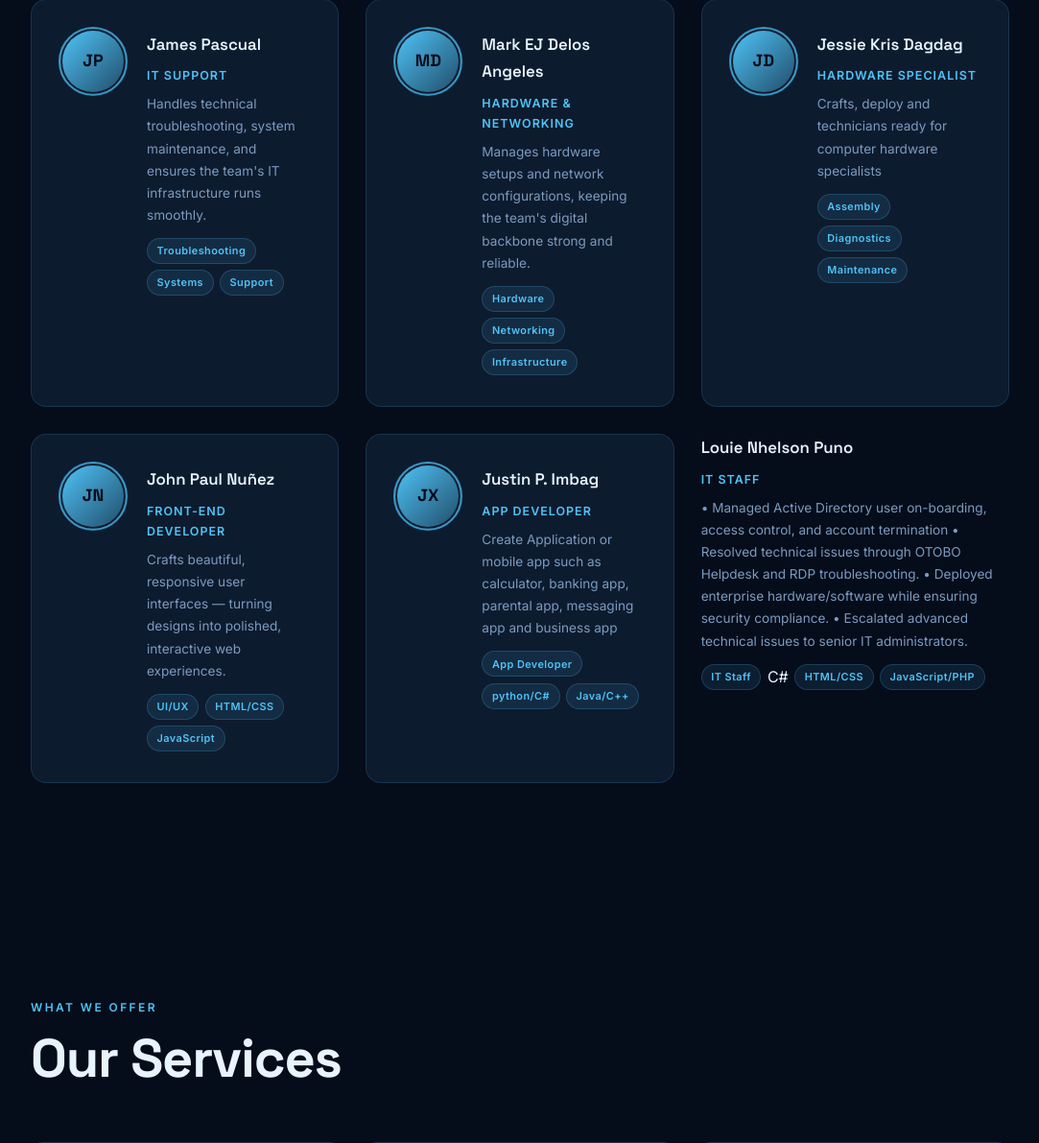
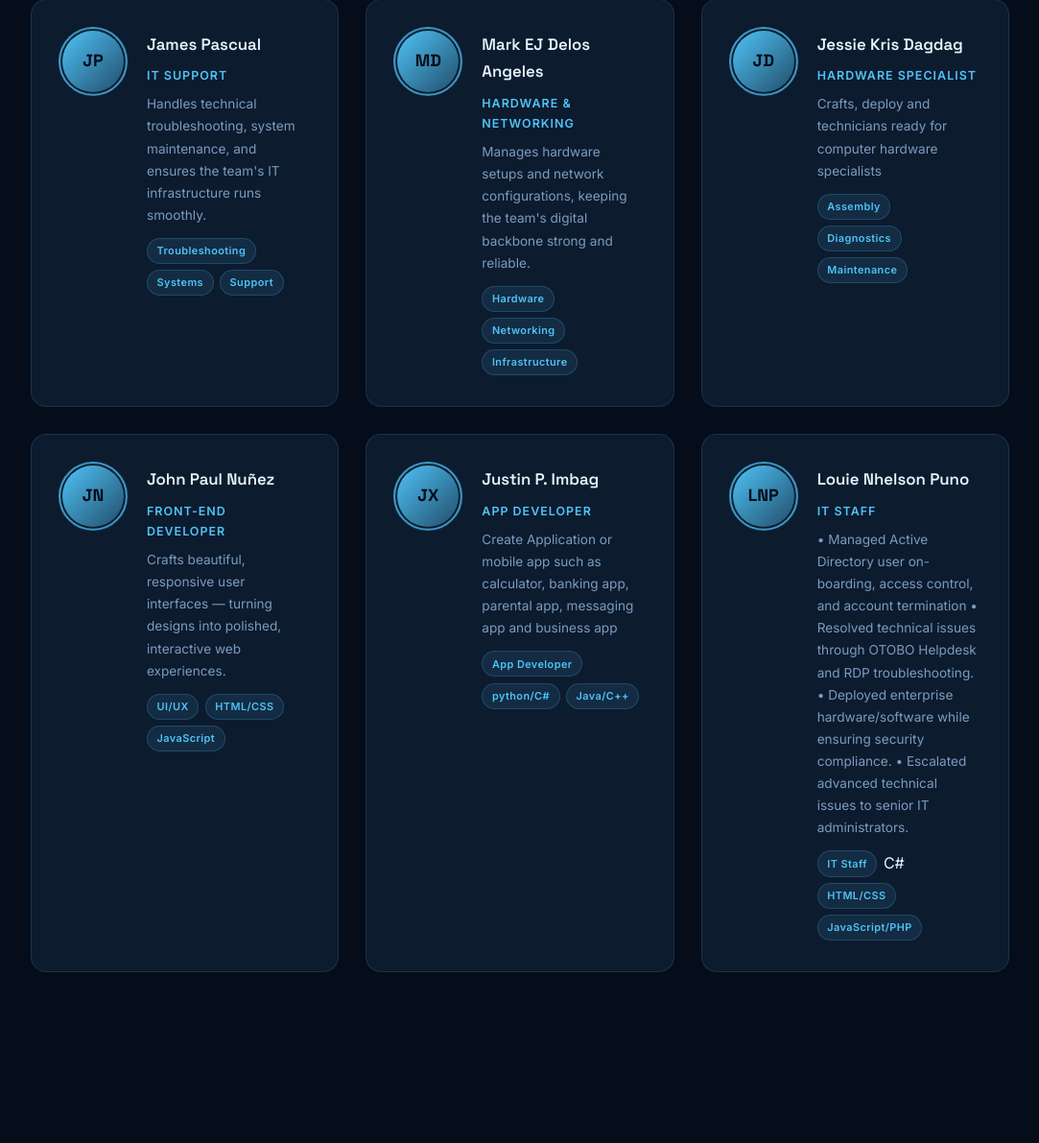
Before and after one commit to johnpaulnunez333-cloud/portfolio-2, a Flask app: page /site in a window 1280 px wide. Shown: the part 1966-3157 px from the top of the page at 96% size, without its empty margins (98-1181 px from the left). Run offline with Flask 3, Linux system fonts and the light colour scheme; the visitor is signed in with stand-in values (Sample User, id 1).

Commit message:
Update index.html

```diff
--- a/templates/index.html
+++ b/templates/index.html
@@ -209,6 +209,11 @@
                 </div>
             </div>
         </div>
+        <div class="member-card reveal delay-2">
+            <div class="member-avatar">
+                <div class="avatar-ring"></div>
+                <div class="avatar-initials">LNP</div>
+            </div>
         <div class="member-info">
                 <h3 class="member-name">Louie Nhelson Puno</h3>
                 <span class="member-role">IT Staff</span>
```
